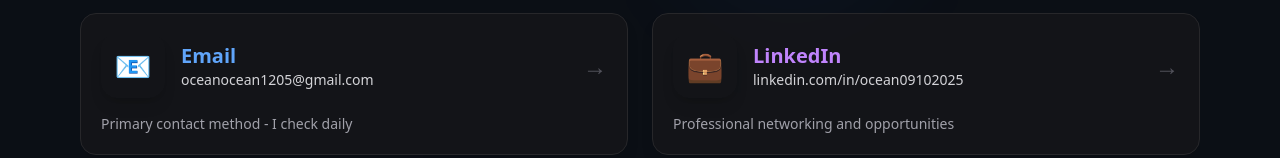
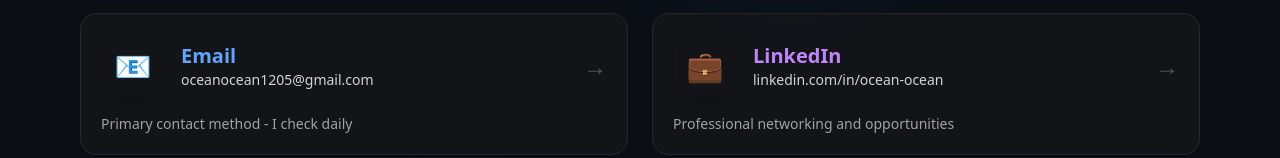
Before and after one commit to ocean09102025/Ocean-Portfolio, a React (Vite) app: page /#/contact in a window 1280 px wide. Shown: the part 642-800 px from the top of the page. Built offline with nearby package versions, Linux system fonts and the light colour scheme.

Commit message:
Update LinkedIn profile link to linkedin.com/in/ocean-ocean across all pages

```diff
--- a/src/components/Footer.tsx
+++ b/src/components/Footer.tsx
@@ -26,7 +26,7 @@ export default function Footer() {
               </svg>
             </a>
             <a
-              href="https://www.linkedin.com/in/ocean09102025"
+              href="https://www.linkedin.com/in/ocean-ocean"
               target="_blank"
               rel="noopener noreferrer"
               className="text-zinc-400 hover:text-white transition-colors duration-300"
--- a/src/pages/Contact.tsx
+++ b/src/pages/Contact.tsx
@@ -42,12 +42,12 @@ export default function Contact() {
     },
     {
       type: 'LinkedIn',
-      value: 'linkedin.com/in/ocean09102025',
+      value: 'linkedin.com/in/ocean-ocean',
       icon: '💼',
       color: 'text-purple-400',
       bgColor: 'bg-purple-500/10',
       borderColor: 'border-purple-500/20',
-      href: 'https://www.linkedin.com/in/ocean09102025',
+      href: 'https://www.linkedin.com/in/ocean-ocean',
       description: 'Professional networking and opportunities'
     },
     {
@@ -66,7 +66,7 @@ export default function Contact() {
     {
       name: 'LinkedIn',
       icon: '💼',
-      url: 'https://www.linkedin.com/in/ocean09102025',
+      url: 'https://www.linkedin.com/in/ocean-ocean',
       color: 'from-blue-600 to-blue-700',
       description: 'Professional networking'
     },
@@ -777,7 +777,7 @@ export default function Contact() {
                 Send Email
               </a>
               <a
-                href="https://www.linkedin.com/in/ocean09102025"
+                href="https://www.linkedin.com/in/ocean-ocean"
                 target="_blank"
                 rel="noopener noreferrer"
                 className="btn btn-ghost group hover:scale-105 transition-all duration-300"
--- a/src/pages/Home.tsx
+++ b/src/pages/Home.tsx
@@ -152,7 +152,7 @@ export default function Home() {
               </a>
               <a
                 className="btn btn-ghost group hover:scale-105 transition-all duration-300"
-                href="https://www.linkedin.com/in/ocean09102025"
+                href="https://www.linkedin.com/in/ocean-ocean"
                 target="_blank"
               >
                 <svg className="w-5 h-5 mr-2 group-hover:scale-110 transition-transform duration-300" fill="currentColor" viewBox="0 0 24 24">
```
